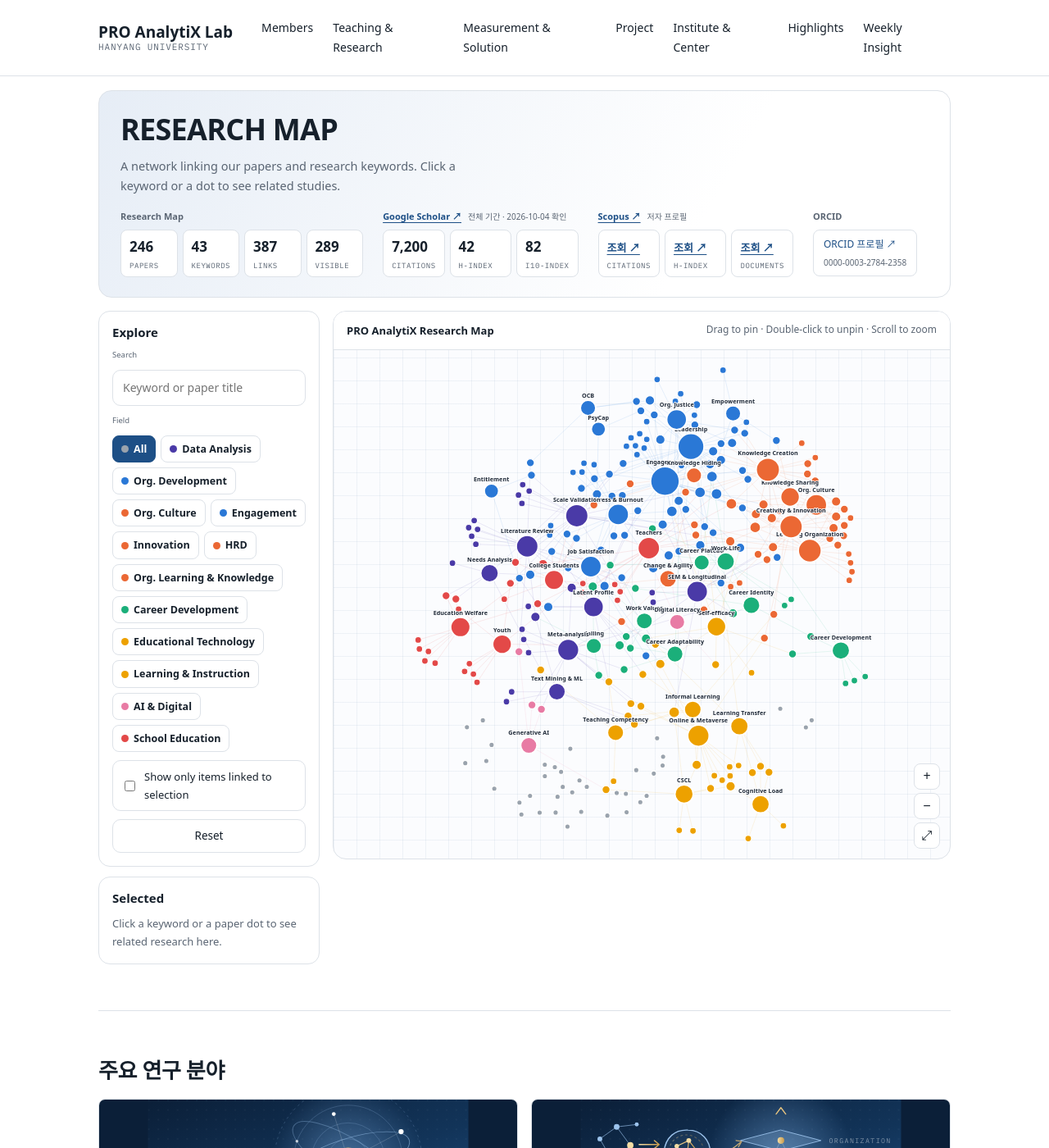
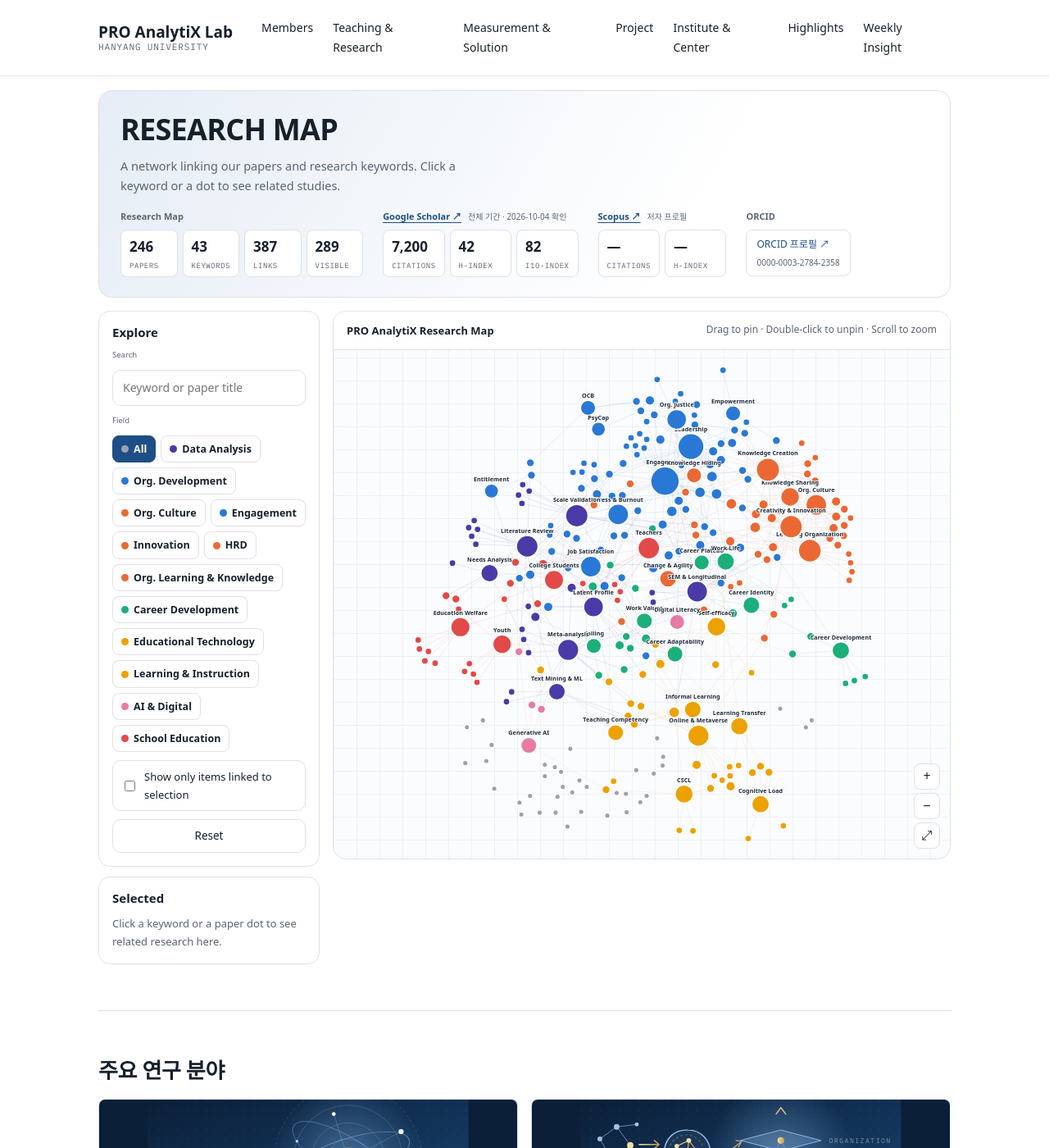
Before and after one commit to drsprolab/drsprolab.github.io, a Jekyll site: the page built from index.html, in a window 1280 px wide and 1400 px high, scrolled down 531 px. Shown: the whole window at 82% size. Built offline with Jekyll 4.4.1, drawn with Linux system fonts in a browser that asks for light colours; some web fonts are replaced.

Commit message:
Remove Scopus document card and metric lookup links

```diff
--- a/_data/scopus_metrics.yml
+++ b/_data/scopus_metrics.yml
@@ -2,4 +2,3 @@ profile_url: "https://www.scopus.com/authid/detail.uri?authorId=25655456100"
 author_id: "25655456100"
 citations:
 h_index:
-documents:
--- a/_includes/kw-network.html
+++ b/_includes/kw-network.html
@@ -25,10 +25,9 @@
       </div>
       {% assign scopus = site.data.scopus_metrics %}
       <div class="rmap-metrics-group"><div class="rmap-metrics-label"><a href="{{ scopus.profile_url }}" target="_blank" rel="noopener">Scopus ↗</a><span>저자 프로필</span></div>
-        <dl class="rmap-stats scholar-stats scopus-stats" aria-label="Scopus 인용 및 연구 영향력 지표 조회">
-          <div><dt>Citations</dt><dd>{% if scopus.citations %}{{ scopus.citations }}{% else %}<a href="{{ scopus.profile_url }}" target="_blank" rel="noopener" aria-label="Scopus 총 인용 수 조회">조회 ↗</a>{% endif %}</dd></div>
-          <div><dt>h-index</dt><dd>{% if scopus.h_index %}{{ scopus.h_index }}{% else %}<a href="{{ scopus.profile_url }}" target="_blank" rel="noopener" aria-label="Scopus h-index 조회">조회 ↗</a>{% endif %}</dd></div>
-          <div><dt>Documents</dt><dd>{% if scopus.documents %}{{ scopus.documents }}{% else %}<a href="{{ scopus.profile_url }}" target="_blank" rel="noopener" aria-label="Scopus 논문 수 조회">조회 ↗</a>{% endif %}</dd></div>
+        <dl class="rmap-stats scholar-stats scopus-stats" aria-label="Scopus 인용 및 연구 영향력 지표">
+          <div><dt>Citations</dt><dd>{% if scopus.citations != nil %}{{ scopus.citations }}{% else %}<span title="Scopus 실제 수치 확인 필요">—</span>{% endif %}</dd></div>
+          <div><dt>h-index</dt><dd>{% if scopus.h_index != nil %}{{ scopus.h_index }}{% else %}<span title="Scopus 실제 수치 확인 필요">—</span>{% endif %}</dd></div>
         </dl>
       </div>
       <div class="rmap-metrics-group"><div class="rmap-metrics-label">ORCID</div>
--- a/assets/css/style.css
+++ b/assets/css/style.css
@@ -917,7 +917,7 @@ tfoot td { font-weight: 600; border-bottom: 0; }
 .rmap-metrics .rmap-stats dd { font-size: 17px; }
 .rmap-metrics .rmap-stats dt { font-size: 9px; letter-spacing: .06em; }
 
-.scopus-stats dd a { font-size: 13px; }
+.rmap-metrics .scopus-stats { grid-template-columns: repeat(2, minmax(64px, 1fr)); }
 .rmap-orcid { display: grid; gap: 4px; padding: 7px 12px; border: 1px solid var(--line); border-radius: 8px; background: var(--paper); font-size: 12px; text-decoration: none; }
 .rmap-orcid small { color: var(--muted); font-size: 10px; }
 .rmap-orcid:hover { border-color: var(--accent); }
```
